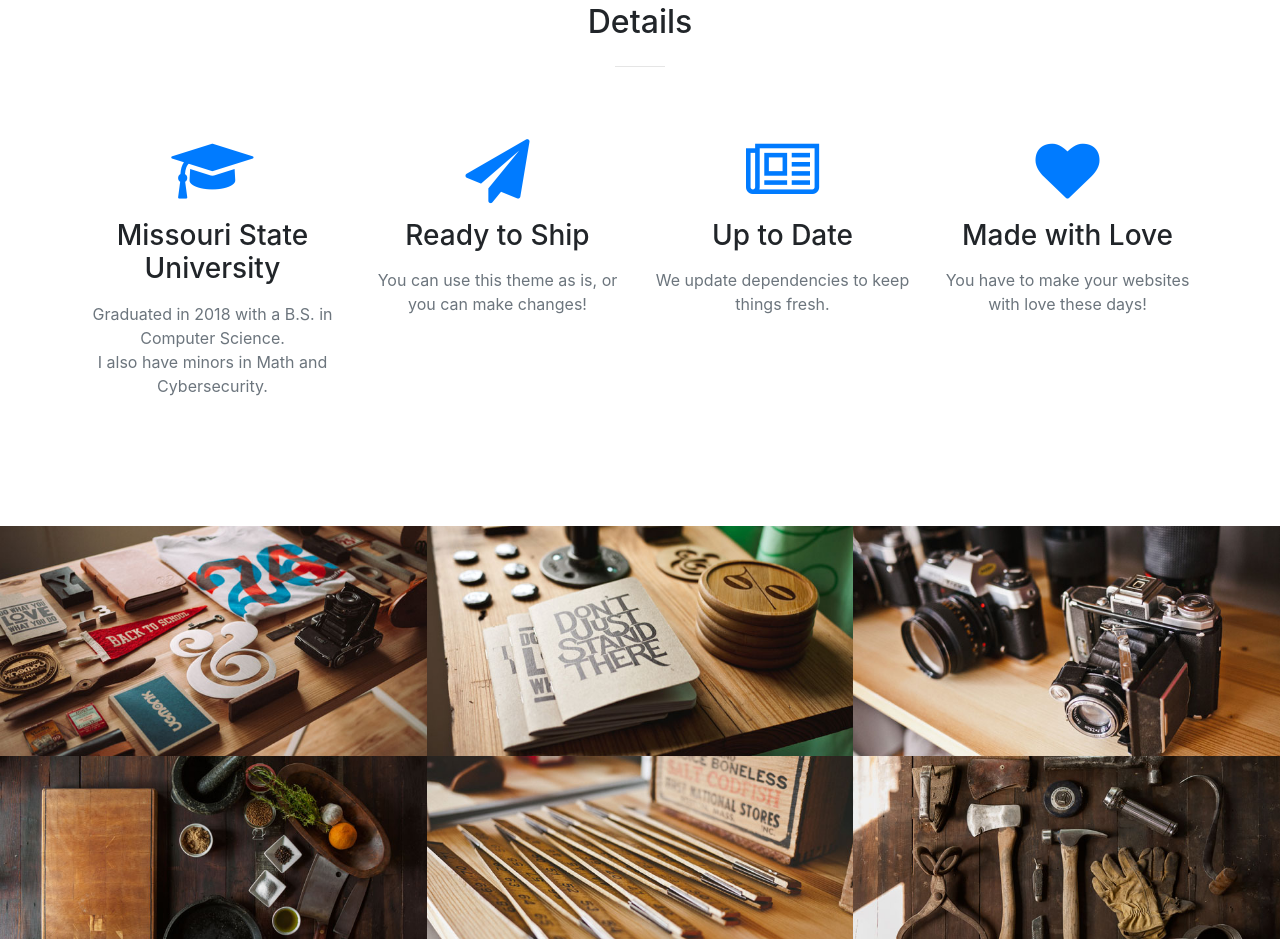
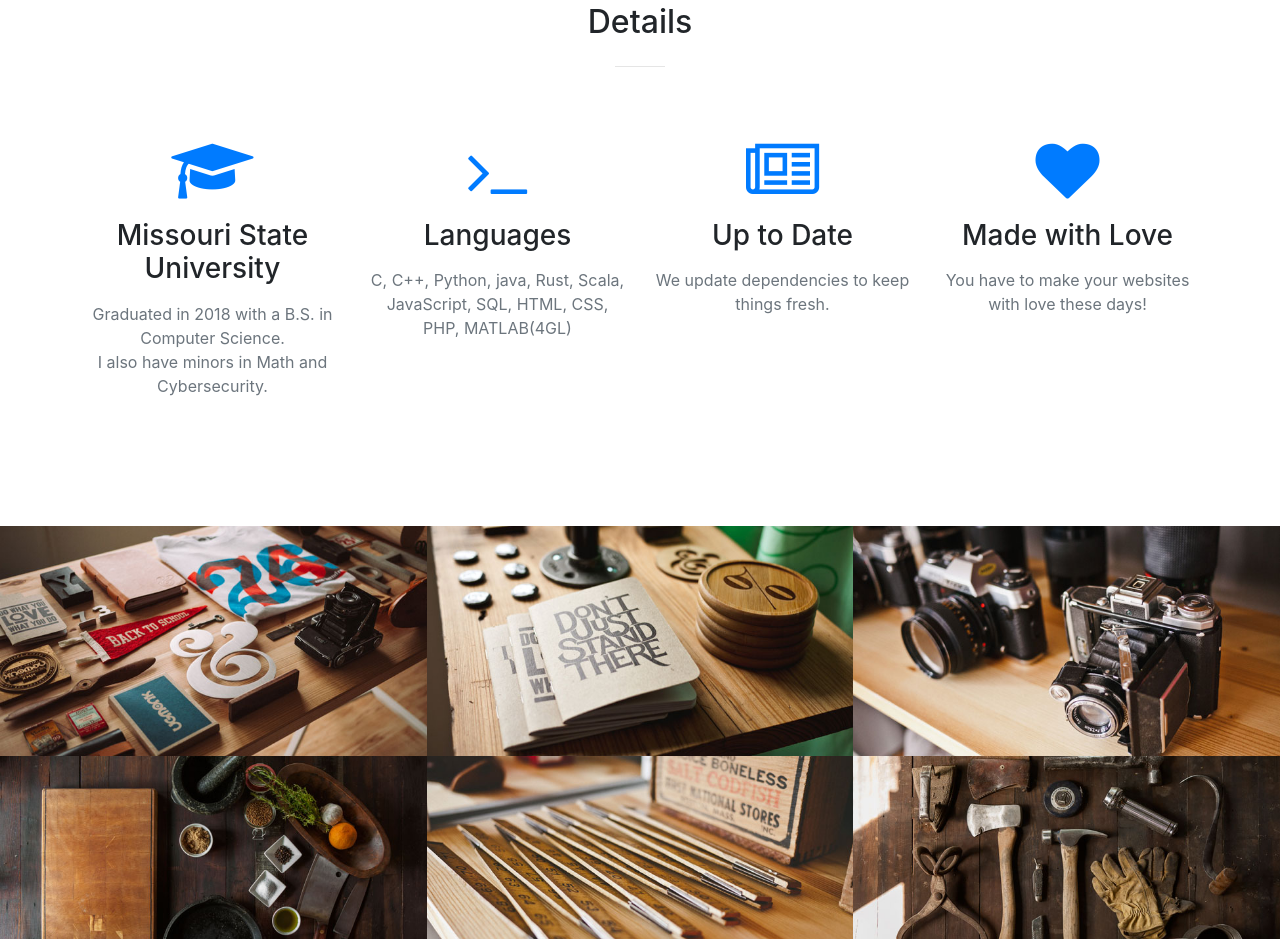
Before and after one commit to alkgreer/alkgreer.github.io, a website with bundled scripts: page index.html in a window 1280 px wide. Shown: the part 1354-2293 px from the top of the page. Built offline with nearby package versions, Linux system fonts and the light colour scheme.

Commit message:
languages

```diff
--- a/index.html
+++ b/index.html
@@ -102,9 +102,9 @@
           </div>
           <div class="col-lg-3 col-md-6 text-center">
             <div class="service-box mt-5 mx-auto">
-              <i class="fa fa-4x fa-paper-plane text-primary mb-3 sr-icons"></i>
-              <h3 class="mb-3">Ready to Ship</h3>
-              <p class="text-muted mb-0">You can use this theme as is, or you can make changes!</p>
+              <i class="fa fa-4x fa-terminal text-primary mb-3 sr-icons"></i>
+              <h3 class="mb-3">Languages</h3>
+              <p class="text-muted mb-0">C, C++, Python, java, Rust, Scala, JavaScript, SQL, HTML, CSS, PHP, MATLAB(4GL) </p>
             </div>
           </div>
           <div class="col-lg-3 col-md-6 text-center">
```
